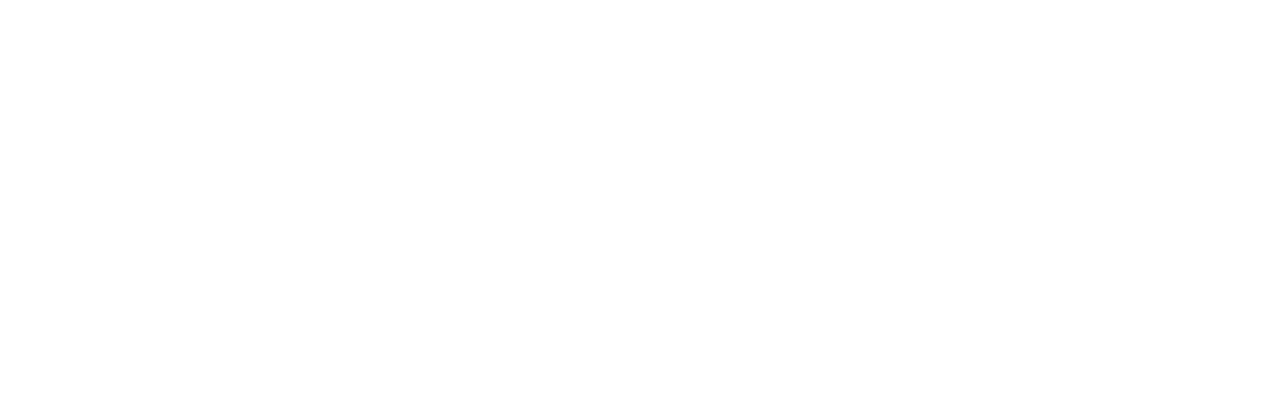
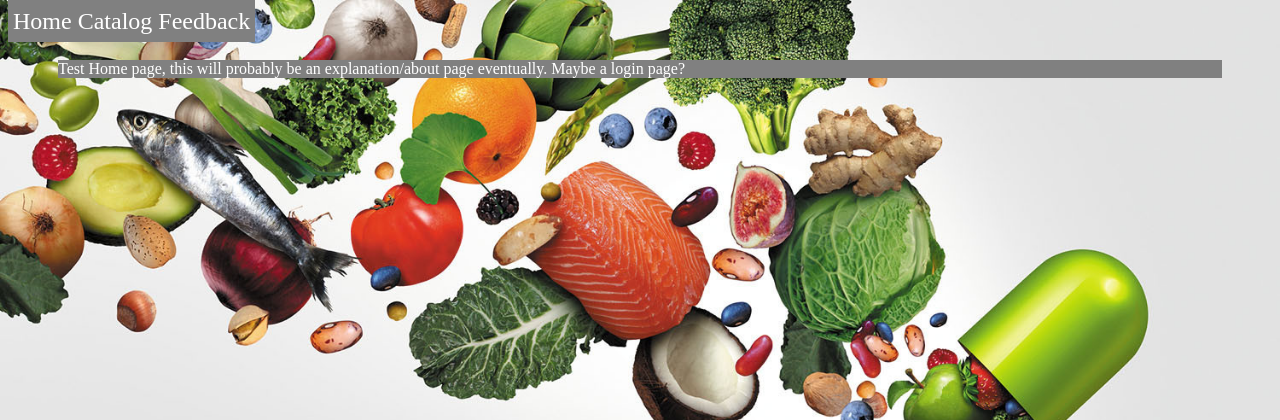
Before and after one commit to FavioJasso/IS218FinalProject, a Django app: page /accounts/ in a window 1280 px wide. Before the commit the part shown is empty. Shown: the top 420 px of the page. Run offline with Django 5.2, Linux system fonts and the light colour scheme.

Commit message:
Set up 2 veiws
I set up views for the home page and catalog. I set up a layout page for all of the html files to reference. I couldn't do much more because vs code is trying to update and having an aneurysm about it or something. I will try more tomorrow

```diff
--- a/backend/accounts/urls.py
+++ b/backend/accounts/urls.py
@@ -5,6 +5,8 @@ app_name = 'accounts'
 
 urlpatterns = [
     path('', views.home, name='home'),
+    path('catalog/', views.catalog, name='catalog'),
+    path('feedback/', views.log_message, name='feedback'),
     path('login/', views.login_view, name='login'),
     path('register/', views.register_view, name='register'),
     path('delete/', views.delete_account_view, name='delete_account'),
--- a/backend/accounts/views.py
+++ b/backend/accounts/views.py
@@ -12,19 +12,19 @@ def hello_there(request, name):
 
 def home(request):
     return render(request, "pages/index.html")
-class HomeListView(ListView):
-    """Renders the home page, with a list of all messages."""
-    model = LogMessage
+#class HomeListView(ListView):
+   # """Renders the home page, with a list of all messages."""
+    #model = LogMessage
 
-    def get_context_data(self, **kwargs):
-        context = super(HomeListView, self).get_context_data(**kwargs)
-        return context
+    #def get_context_data(self, **kwargs):
+        #context = super(HomeListView, self).get_context_data(**kwargs)
+        #return context
 
-def about(request):
-    return render(request, "pages/about.html")
+def catalog(request):
+    return render(request, "pages/catalog/catalog.html")
 
-def contact(request):
-    return HttpResponse("Contact page placeholder")
+def feedback(request):
+    return HttpResponse(request,"")
 
 def log_message(request):
     form = LogMessageForm(request.POST or None)
@@ -35,8 +35,8 @@ def log_message(request):
             message.log_date = datetime.now()
             message.save()
             return redirect("accounts:home")
-    else:
-        return render(request, "accounts/ratings/submit_review.html", {"form": form})
+
+    return render(request, "accounts/ratings/submit_review.html", {"form": form})
 
 
 def login_view(request):
--- a/frontend/static/css/main.css
+++ b/frontend/static/css/main.css
@@ -0,0 +1,5 @@
+.body-content {
+    margin: 25px 50px 75px 50px;
+    background-color: gray;
+    color: white;
+}
--- a/frontend/static/css/navbar.css
+++ b/frontend/static/css/navbar.css
@@ -0,0 +1,13 @@
+.navbar {
+    margin: 0;
+    padding: 0;
+    color: white;
+    font-size: 1.5em;
+    background-color: grey;
+    padding: 8px 5px 8px 5px;
+    display: inline;
+}
+.navbar a {
+    text-decoration: none;
+    color: inherit;
+}
--- /dev/null
+++ b/frontend/templates/layout.html
@@ -0,0 +1,21 @@
+{% load static %}
+<!DOCTYPE html>
+<html lang="en">
+<head>
+    <meta charset="UTF-8">
+    <meta name="viewport" content="width=device-width, initial-scale=1.0">
+    <title>{% block title %}{% endblock %}</title>
+    <link rel="stylesheet" type="text/css" href="{% static 'css/main.css' %}">
+    <link rel="stylesheet" type="text/css" href="{% static 'css/navbar.css' %}">
+</head>
+<body>
+    <div class="navbar">
+	    <a href="{% url 'pages:index' %}" class="navbar-brand">Home</a>
+	    <a href="{% url 'pages:catalog' %}" class="navbar-item">Catalog</a>
+	    <a href="{% url 'accounts:feedback' %}" class="navbar-item">Feedback</a>
+	</div>
+    <div class="body-content">
+	    {% block content %}{% endblock %}
+    </div>
+</body>
+</html>
--- a/frontend/templates/pages/index.html
+++ b/frontend/templates/pages/index.html
@@ -1,11 +1,17 @@
-<!DOCTYPE html>
-<html lang="en">
-<head>
-    <meta charset="UTF-8">
-    <meta name="viewport" content="width=device-width, initial-scale=1.0">
-    <title>Document</title>
-</head>
-<body>
+{% extends "layout.html" %}
+{% load static %}
 
-</body>
-</html>
+{% block title %}Home{% endblock %}
+
+{% block content %}
+<style>
+    body {
+        background-image: url("{% static 'images/healthyfoodBG.png' %}");
+        background-size: cover;
+        background-repeat: no-repeat;
+    }
+</style>
+ <div>
+<p>Test Home page, this will probably be an explanation/about page eventually. Maybe a login page?</p>
+ </div>
+{% endblock %}
--- a/frontend/templates/pages/partials/navbar.html
+++ b/frontend/templates/pages/partials/navbar.html
@@ -4,8 +4,6 @@
     <meta charset="UTF-8">
     <meta name="viewport" content="width=device-width, initial-scale=1.0">
     <title>Document</title>
-</head>
 <body>
-
 </body>
 </html>
--- a/site_configurations/settings.py
+++ b/site_configurations/settings.py
@@ -117,7 +117,7 @@ USE_TZ = True
 # Static files (CSS, JavaScript, Images)
 # https://docs.djangoproject.com/en/5.2/howto/static-files/
 
-STATIC_URL = 'static/'
+STATIC_URL = '/static/'
 STATICFILES_DIRS = [BASE_DIR / 'frontend' / 'static']
 
 # Default primary key field type
```
Also changed, not shown: frontend/templates/pages/catalog/catalog.html (+6 -10 lines), frontend/static/images/healthyfoodBG.png (added).
